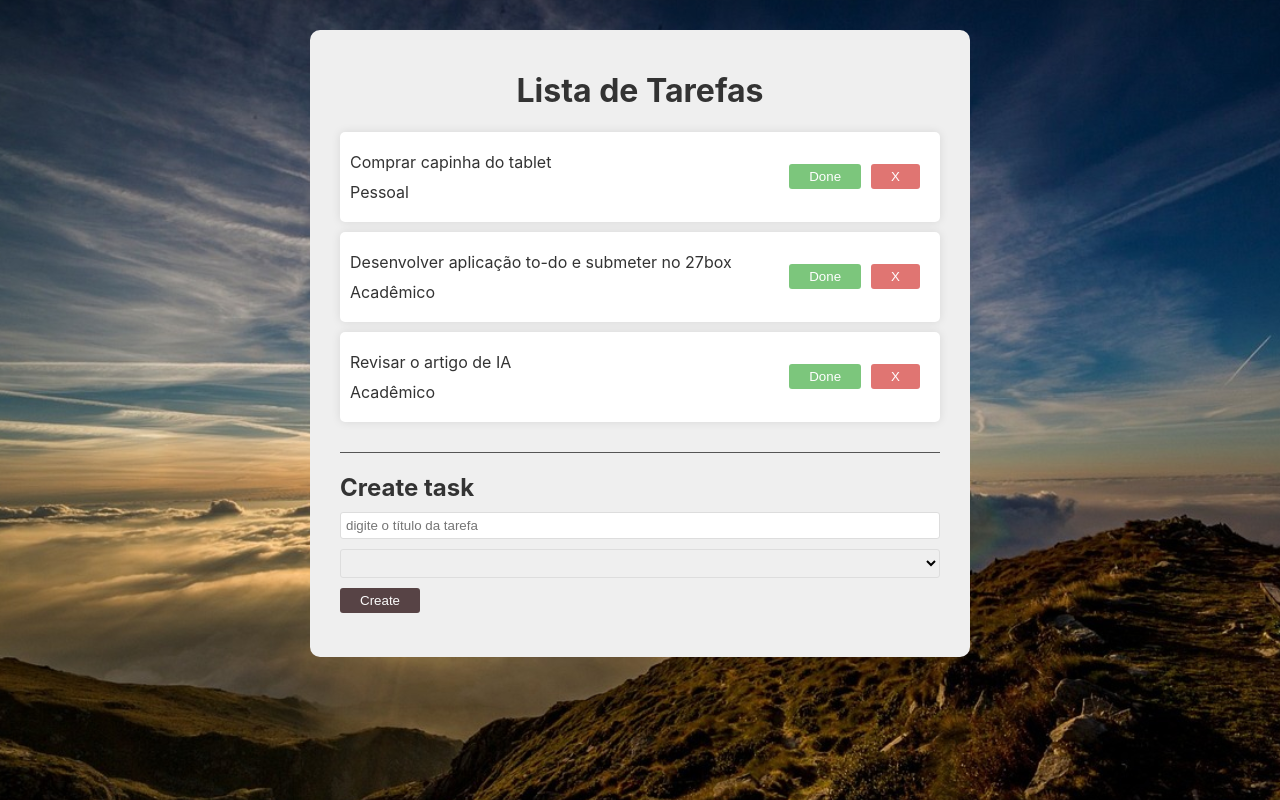
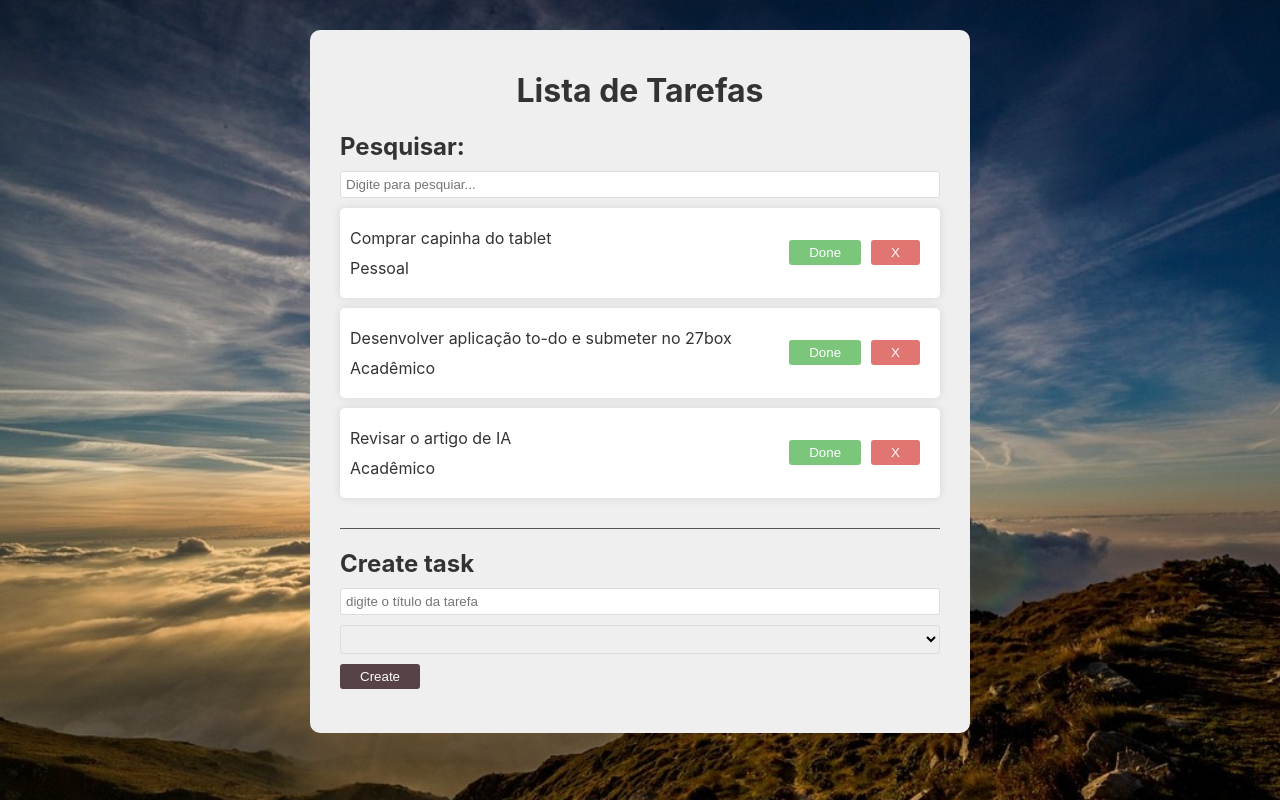
Before and after one commit to AnaJuliaMM/TASK_LAB, a React (Create React App) app in the folder to-do/: page / in a window 1280 px wide. Shown: the top 800 px of the page. Built offline with nearby package versions, Linux system fonts and the light colour scheme.

Commit message:
feat: added search task feature

```diff
--- a/to-do/src/App.css
+++ b/to-do/src/App.css
@@ -15,6 +15,10 @@ h2{
 p{
     margin: 10px 0;
 }
+input{
+    /* Para que não passem da área do elemento-pai */
+    box-sizing: border-box;
+}
 .task-list{
     margin-bottom: 20px;
     padding-bottom: 20px;
--- a/to-do/src/App.js
+++ b/to-do/src/App.js
@@ -2,6 +2,7 @@ import React, {useState} from 'react'
 import './App.css'
 import Task from './components/task/Task';
 import TaskForm from './components/taskForm/TaskForm';
+import Search from './components/search/Search';
 
 export default function App(){
   // Utilizar useState para re-renderizar a variável de uma tarefa quando ela for alterada
@@ -26,6 +27,7 @@ export default function App(){
       isDone: false
     }
   ])
+  const [search, setSearch] = useState('')
 
   // Função que adiciona uma nova tarefa à lista
   const addTask = (description, category)=>{
@@ -65,9 +67,11 @@ export default function App(){
   return (
     <div className='app'>
       <h1>Lista de Tarefas</h1>
+      <Search search={search} setSearch={setSearch}/>
       <div className='task-list'>
-        {/*Percorre cada tarefa da lista (tasks) e retorna um componente com as informações dela */}
-        {tasks.map((task) => <Task key={task.id} task={task} removeTask={removeTask} completeTask={completeTask}/>)}
+        {/*Filtra as tarefas e exibe as correspondentes */}
+        {tasks.filter((task => task.description.toLowerCase().includes(search.toLowerCase())))
+        .map((task) => <Task key={task.id} task={task} removeTask={removeTask} completeTask={completeTask}/>)}
       </div>
       <TaskForm addTask={addTask}/>
     </div>);
--- /dev/null
+++ b/to-do/src/components/search/Search.jsx
@@ -0,0 +1,15 @@
+const Search = ({search, setSearch}) => {
+  return (
+    <div className="search">
+        <h2>Pesquisar:</h2>
+        <input
+        type="text"
+        value= {search}
+        onChange={(e)=> setSearch(e.target.value)}
+        placeholder="Digite para pesquiar..."
+        ></input>
+    </div>
+  )
+}
+
+export default Search
--- a/to-do/src/components/taskForm/TaskForm.css
+++ b/to-do/src/components/taskForm/TaskForm.css
@@ -8,7 +8,3 @@ input, select{
     border-radius: 3px;
     width: 100%;
 }
-input{
-    /* Para que não passem da área do elemento-pai */
-    box-sizing: border-box;
-}
```
Also changed, not shown: to-do/src/components/search/Search.css (added).
